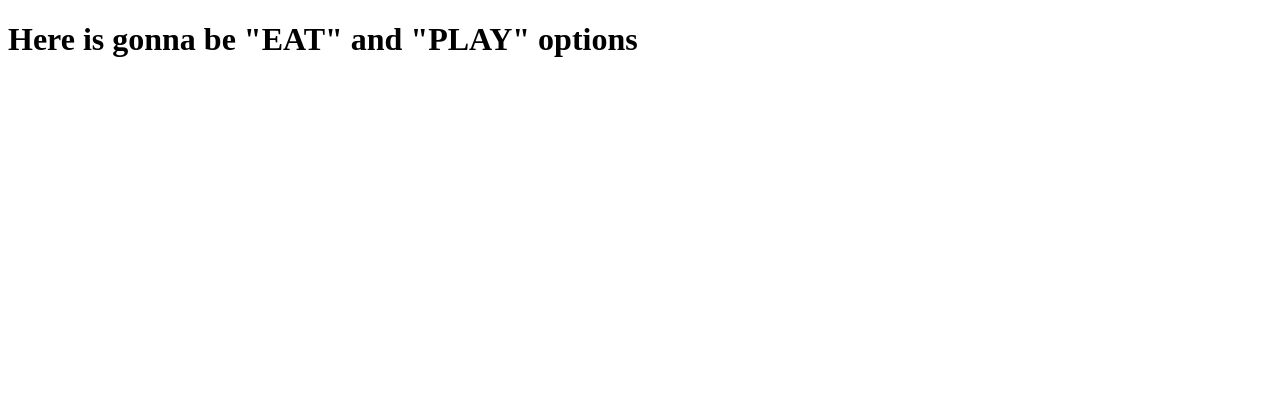
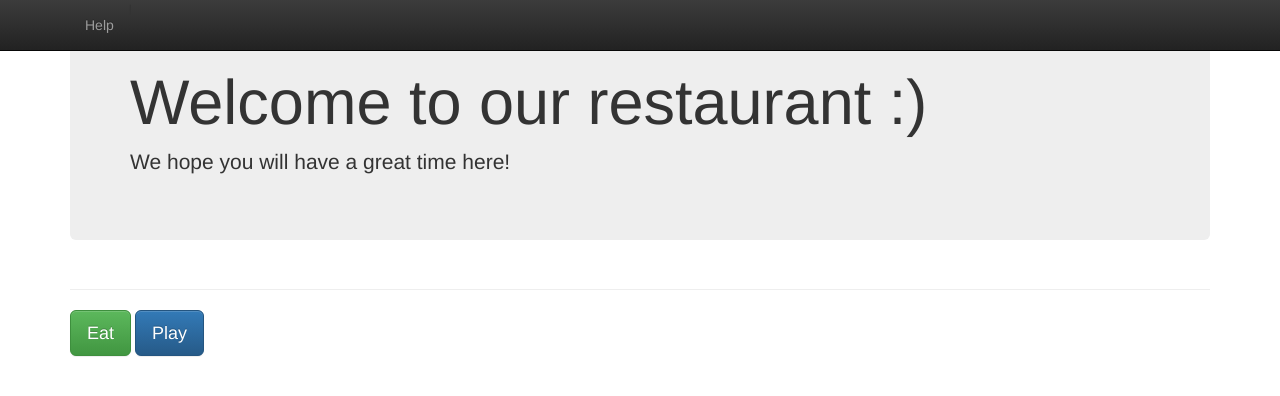
Before and after one commit to miladpejmanrad/django_project, a Django app: page / in a window 1280 px wide. Shown: the top 396 px of the page. Run offline with Django 3.2, Linux system fonts and the light colour scheme; parts of the project's set-up code (start-up, migrations or seed data) failed here and were passed over; some libraries are stand-ins or nearby versions.

Commit message:
made some visual changes in the home screen. I am not an expert in CSS so please let me know if I am going to a wrong direction

```diff
--- a/templates/base.html
+++ b/templates/base.html
@@ -1,18 +1,10 @@
 <!--This file is the parent for all other html files "Milad"-->
-<!DOCTYPE html>
-
-<html>
 
 
-<body>
 
+<!DOCTYPE html>
 {% block content %}
 
 
 
 {% endblock %}
-
-</body>
-
-
-</html>
--- a/templates/home.html
+++ b/templates/home.html
@@ -3,6 +3,93 @@
 
 {% block content %}
 
-<h1>Here is gonna be "EAT" and "PLAY" options</h1>
+<html lang="en">
+  <head>
+    <meta charset="utf-8">
+    <meta http-equiv="X-UA-Compatible" content="IE=edge">
+    <meta name="viewport" content="width=device-width, initial-scale=1">
+    <!-- The above 3 meta tags *must* come first in the head; any other head content must come *after* these tags -->
+    <meta name="description" content="">
+    <meta name="author" content="">
+    <link rel="icon" href="getbootstrap.com/favicon.ico">
+
+    <title>Theme Template for Bootstrap</title>
+
+    <!-- Bootstrap core CSS -->
+    <link href="http://www.getbootstrap.com/dist/css/bootstrap.min.css" rel="stylesheet">
+    <!-- Bootstrap theme -->
+    <link href="http://www.getbootstrap.com/dist/css/bootstrap-theme.min.css" rel="stylesheet">
+
+    <!-- Custom styles for this template -->
+    <link href="theme.css" rel="stylesheet">
+
+    <!-- Just for debugging purposes. Don't actually copy these 2 lines! -->
+    <!--[if lt IE 9]><script src="../../assets/js/ie8-responsive-file-warning.js"></script><![endif]-->
+    <script src="http://www.getbootstrap.com/assets/js/ie-emulation-modes-warning.js"></script>
+
+    <!-- HTML5 shim and Respond.js for IE8 support of HTML5 elements and media queries -->
+    <!--[if lt IE 9]>
+      <script src="https://oss.maxcdn.com/html5shiv/3.7.2/html5shiv.min.js"></script>
+      <script src="https://oss.maxcdn.com/respond/1.4.2/respond.min.js"></script>
+    <![endif]-->
+  </head>
+
+  <body role="document">
+
+
+
+    <!-- Fixed navbar -->
+    <nav class="navbar navbar-inverse navbar-fixed-top">
+      <div class="container">
+        <div class="navbar-header">
+          <button type="button" class="navbar-toggle collapsed" data-toggle="collapse" data-target="#navbar" aria-expanded="false" aria-controls="navbar">
+            <span class="sr-only">Toggle navigation</span>
+            <span class="icon-bar"></span>
+            <span class="icon-bar"></span>
+            <span class="icon-bar"></span>
+          </button>
+
+        </div>
+        <div id="navbar" class="navbar-collapse collapse">
+          <ul class="nav navbar-nav">l
+            <li><a href="#contact">Help</a></li>
+
+          </ul>
+        </div><!--/.nav-collapse -->
+      </div>
+    </nav>
+
+    <div class="container theme-showcase" role="main">
+
+      <!-- Main jumbotron for a primary marketing message or call to action -->
+      <div class="jumbotron">
+        <h1>Welcome to our restaurant :)</h1>
+        <p>We hope you will have a great time here!</p>
+      </div>
+
+
+      <div class="page-header">
+
+      </div>
+      <p>
+        <button type="button" class="btn btn-lg btn-success">Eat</button>
+        <button type="button" class="btn btn-lg btn-primary">Play</button>
+
+      </p>
+
+    </div> <!-- /container -->
+
+
+    <!-- Bootstrap core JavaScript
+    ================================================== -->
+    <!-- Placed at the end of the document so the pages load faster -->
+    <script src="https://ajax.googleapis.com/ajax/libs/jquery/1.11.2/jquery.min.js"></script>
+    <script src="http://www.getbootstrap.com/dist/js/bootstrap.min.js"></script>
+    <script src="http://www.getbootstrap.com/assets/js/docs.min.js"></script>
+    <!-- IE10 viewport hack for Surface/desktop Windows 8 bug -->
+    <script src="http://www.getbootstrap.com/assets/js/ie10-viewport-bug-workaround.js"></script>
+  </body>
+</html>
+
 
 {% endblock %}
```
